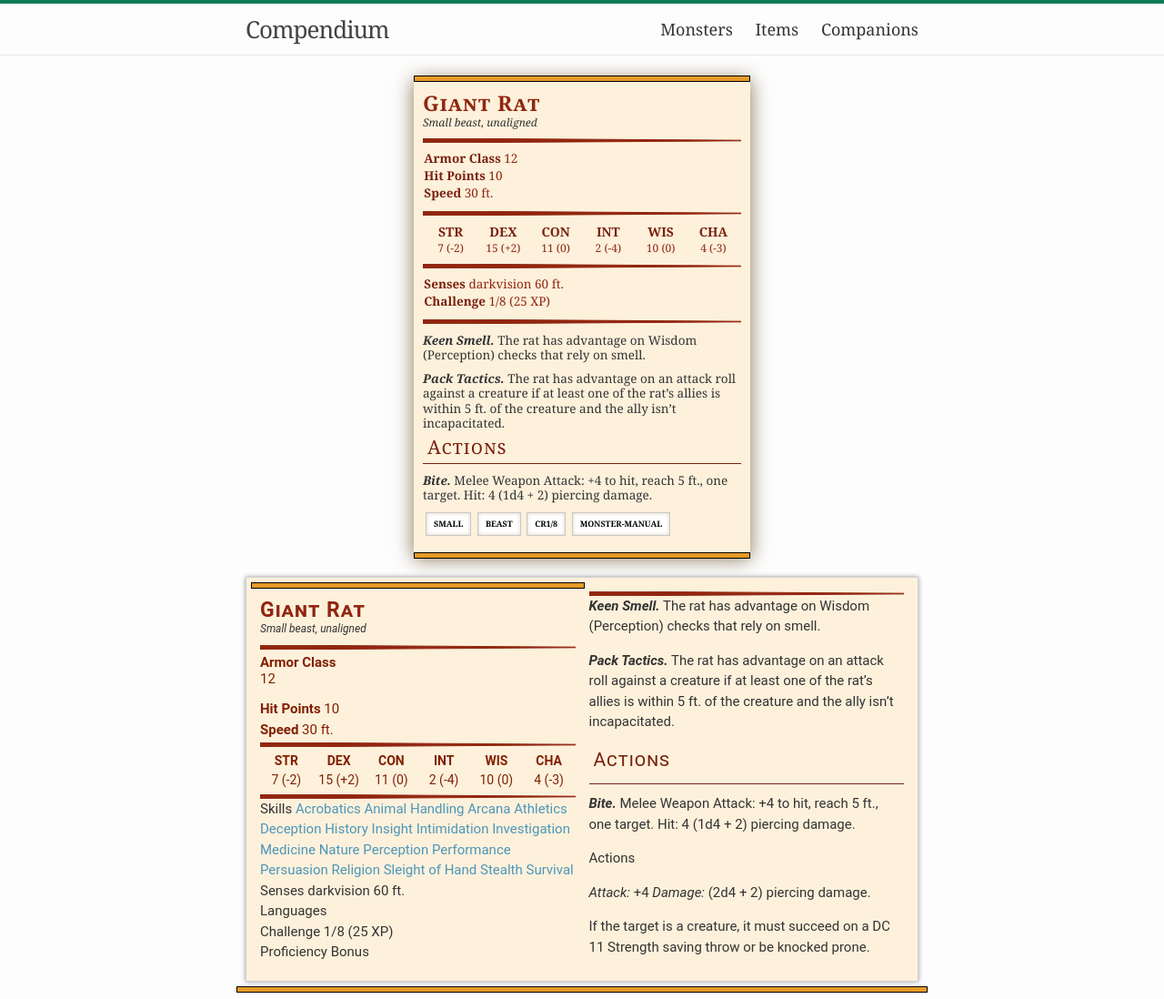
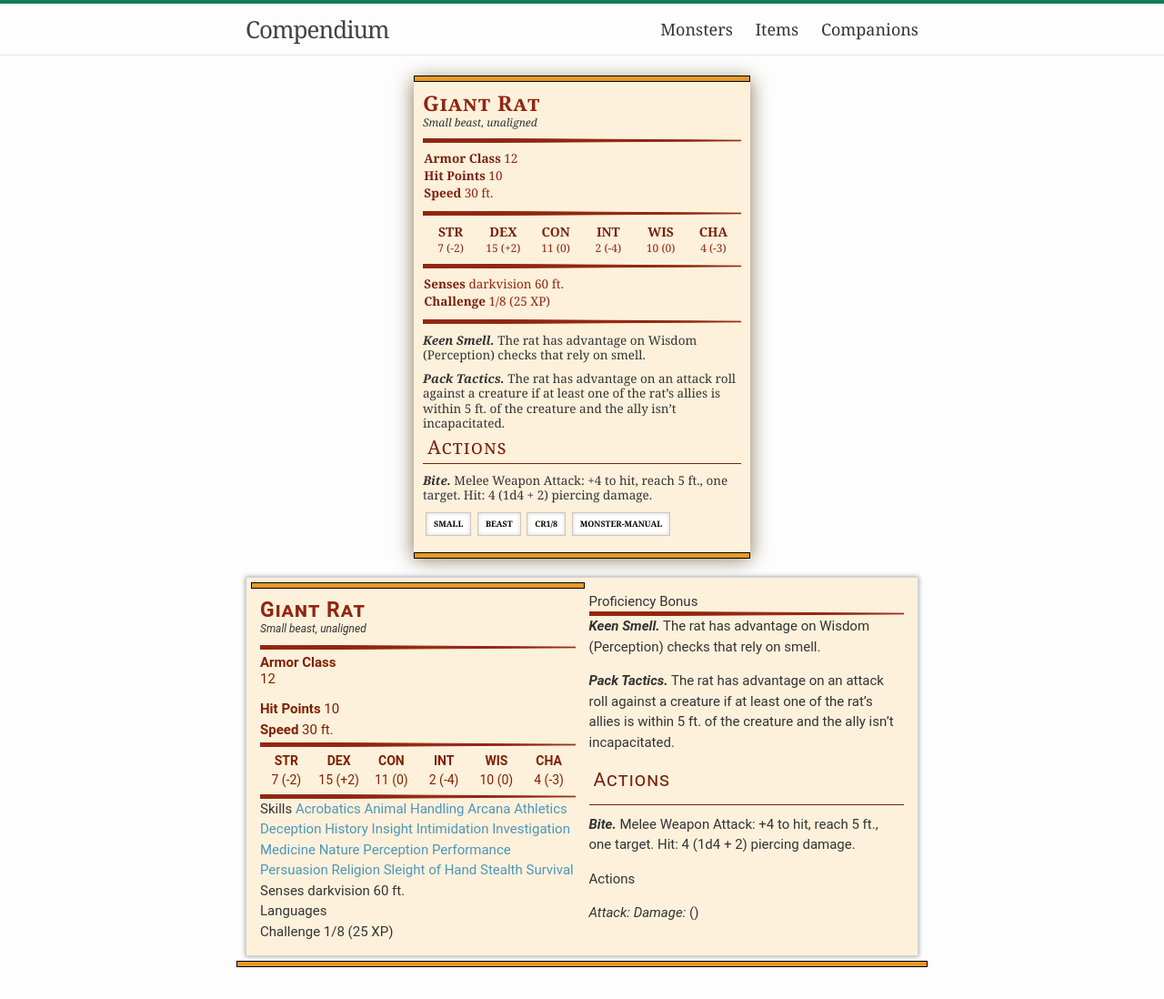
Before and after one commit to okaycasual/ck, a Jekyll site: the page built from _monsters/giant-rat.md, in a window 1280 px wide. Shown: the whole page at 91% size. Built offline with Jekyll 4.4.1, drawn with Linux system fonts in a browser that asks for light colours; after the commit the page ends 1070 px from its top, so only the background shows below that.

Commit message:
use variables

```diff
--- a/_layouts/monster.html
+++ b/_layouts/monster.html
@@ -311,9 +311,9 @@
               <p>
                 <strong>{{ page.action2_name }}</strong>
                 <span>{{ page.action2_desc }}</em>
-                <em>Attack:</em> <span data-dicenotation="{{ page.action2_attack }}" data-rolltype="to hit" data-rollaction="Bite">+4</span></em>
-                <em>Damage:</em> <span data-dicenotation="2d4+2" data-rolltype="damage" data-rollaction="Bite" data-rolldamagetype="piercing">(2d4 + 2)</span> piercing damage.
-                <div> If the target is a creature, it must succeed on a DC 11 Strength saving throw or be knocked prone.</div>
+                <em>Attack:</em> <span data-dicenotation="{{ page.action2_attack }}" data-rolltype="to hit" data-rollaction="Bite">{{ page.action2_attack }}</span></em>
+                <em>Damage:</em> <span data-dicenotation="{{ page.action2_dmg1_value }}" data-rolltype="damage" data-rollaction="Bite" data-rolldamagetype="piercing">({{ page.action2_dmg1_value }})</span> {{ page.action2_dmg1_type }}
+                <div>{{ page.action2_desc2 }}</div>
               </p>
           </div>
         </div>
```
Also changed, not shown: _monsters/displacer-beast.md (+2 -0 lines).
